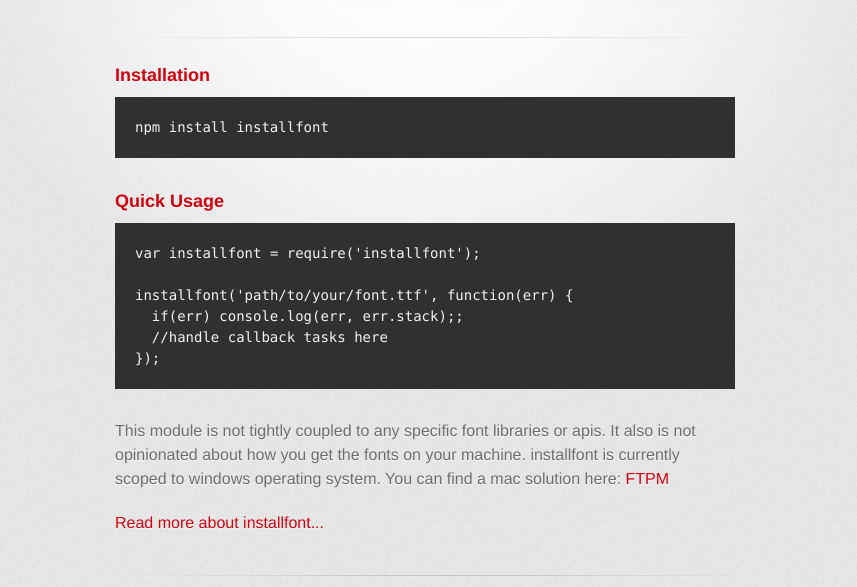
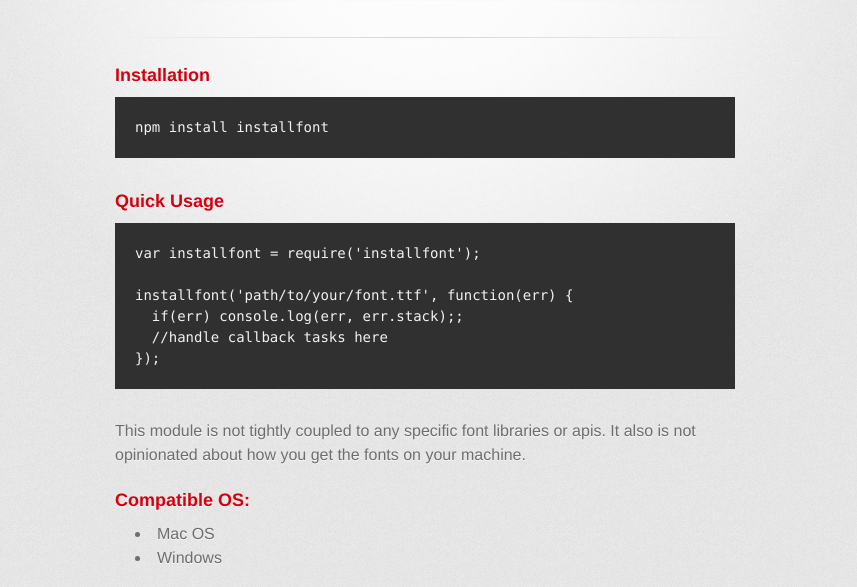
Before and after one commit to matsilva/installfont, a plain HTML site: page index.html in a window 1280 px wide. Shown: the part 209-796 px from the top of the page, without its empty margins (215-1072 px from the left). Drawn offline with Linux system fonts and the light colour scheme; a web font is replaced by a local one.

Commit message:
Update index.html

```diff
--- a/index.html
+++ b/index.html
@@ -49,8 +49,12 @@
 
 <p>This module is not tightly coupled to any specific font libraries or apis.
 It also is not opinionated about how you get the fonts on your machine.
-installfont is currently scoped to windows operating system.
-You can find a mac solution here: <a href="http://heldr.github.io/ftpm/">FTPM</a></p>
+
+<h3 id="compatible-os-">Compatible OS:</h3>
+<ul>
+<li>Mac OS</li>
+<li>Windows</li>
+</ul>
 
 <p><a target="_blank" href="https://github.com/matsilva/installfont">Read more about installfont...</a></p>
         </section>
```
